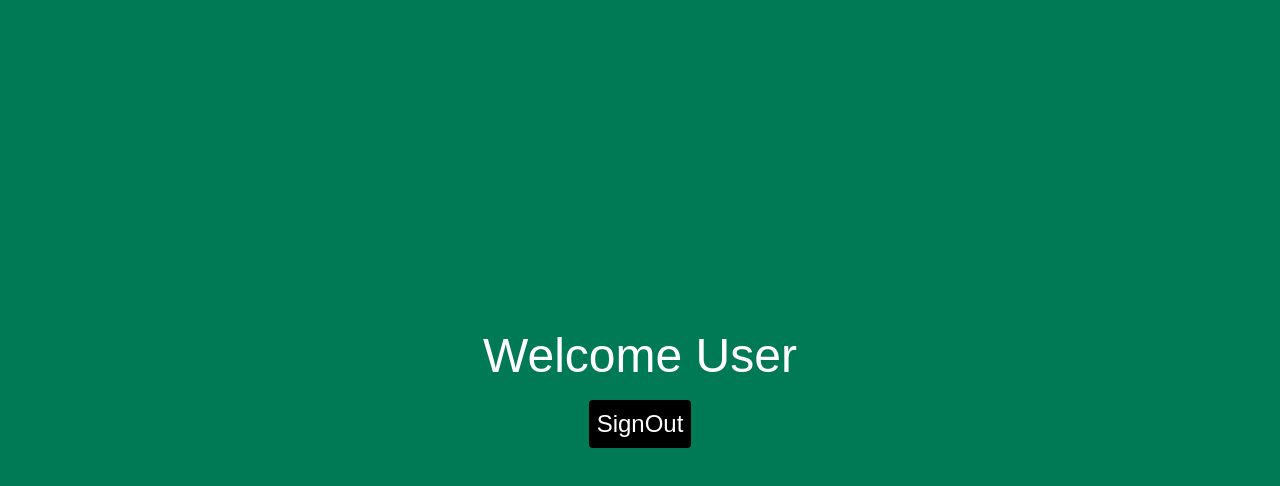
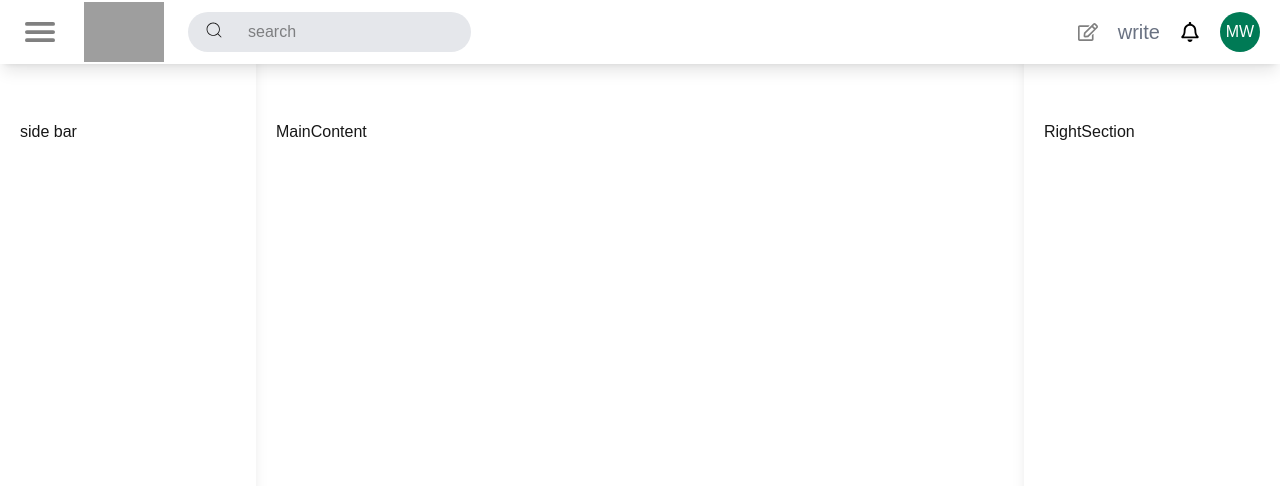
Before and after one commit to axel-fz/inkspire, a Next.js app: page /home in a window 1280 px wide. Shown: the top 486 px of the page. Built offline with nearby package versions, Linux system fonts and the light colour scheme; sample sign-in values are in the browser's storage; grey boxes are pictures that could not be loaded.

Commit message:
version-1.6

```diff
--- a/src/app/home/page.jsx
+++ b/src/app/home/page.jsx
@@ -2,6 +2,10 @@
 
 import React, { useEffect, useState } from 'react'
 import { useRouter } from 'next/navigation'
+import Navbar from '@/components/Navbar'
+import Sidebar from '@/components/Sidebar'
+import MainContent from '@/components/MainContent'
+import RightSection from '@/components/RightSection'
 
 const Page = () => {
     const [user, setUser] = useState(null)
@@ -31,13 +35,20 @@ const Page = () => {
         )
     }
     return (
-        <div className="h-screen  w-full bg-emerald-700
-     text-white text-2xl
-      md:text-5xl flex flex-col items-center
-     justify-center">
-            <h1>Welcome {user.lastName}</h1>
-            <button onClick={() => handleLogout()} className="my-5 text-2xl cursor-pointer bg-black text-white p-2 rounded  transition">SignOut</button>
-        </div>
+        <>
+            <Navbar />
+            <div className="w-full flex ">
+              {/*side bar */}
+              <Sidebar />
+              {/*end side bar */}
+              {/*main content */}
+              <MainContent />
+              {/*end main content */}
+              {/*rigth section */}
+              <RightSection />
+              {/*end rigth section */}
+            </div>
+        </>
     )
 }
 
--- /dev/null
+++ b/src/components/MainContent.jsx
@@ -0,0 +1,11 @@
+import React from 'react'
+
+const MainContent = () => {
+  return (
+    <div className = "w-3/5 items-center pt-30 px-5">
+        MainContent
+    </div>
+  )
+}
+
+export default MainContent
--- /dev/null
+++ b/src/components/Navbar.jsx
@@ -0,0 +1,47 @@
+'use client'
+import React from 'react'
+import { IoMenu } from "react-icons/io5";
+import { CiSearch } from "react-icons/ci";
+import { FaRegEdit } from "react-icons/fa";
+import { FaRegBell } from "react-icons/fa";
+
+
+import Image from 'next/image';
+
+const Navbar = () => {
+  return (
+    <div className = " bg-white fixed w-full h-16 flex justify-between items-center px-5 shadow-lg">
+       {/* nav left*/}
+       <div className = "flex justify-center items-center gap-6">
+       <IoMenu size={40} color="gray" className = "cursor-pointer " />
+       <Image
+            src="/image/logo.png"
+            alt="Website logo"
+            width={80}
+            height={80}
+
+            />
+        {/* search bar*/}
+            <div className = "flex item-center rounded-full gap-6 bg-gray-200 px-4 py-2">
+                <CiSearch size={20}/>
+                <input type="text" placeholder = "search"/>
+            </div>
+       </div>
+       {/*end nav left*/}
+       {/* nav rigth*/}
+       <div className ="flex items-center gap-4">
+            <div className = "flex items-center gap-5">
+                <FaRegEdit size={20} color="gray" className = "cursor-pointer " />
+                <h3 className= "text-xl text-gray-500">write</h3>
+                <FaRegBell size={20} color="black" className = "cursor-pointer "/>
+                <div className =" text-white h-10 w-10 bg-emerald-700 rounded-full flex items-center                justify-center">
+                    <h3>MW</h3>
+                </div>
+            </div>
+       </div>
+       {/* end nav rigth*/}
+    </div>
+  )
+}
+
+export default Navbar
--- /dev/null
+++ b/src/components/RightSection.jsx
@@ -0,0 +1,11 @@
+import React from 'react'
+
+const RightSection = () => {
+  return (
+    <div className = "w-1/5 h-screen shadow-lg pt-30 px-5">
+        RightSection
+    </div>
+  )
+}
+
+export default RightSection
--- /dev/null
+++ b/src/components/Sidebar.jsx
@@ -0,0 +1,11 @@
+import React from 'react'
+
+const Sidebar = () => {
+  return (
+    <div className = "w-1/5 h-screen shadow-lg pt-30 px-5">
+        side bar
+    </div>
+  )
+}
+
+export default Sidebar
```
